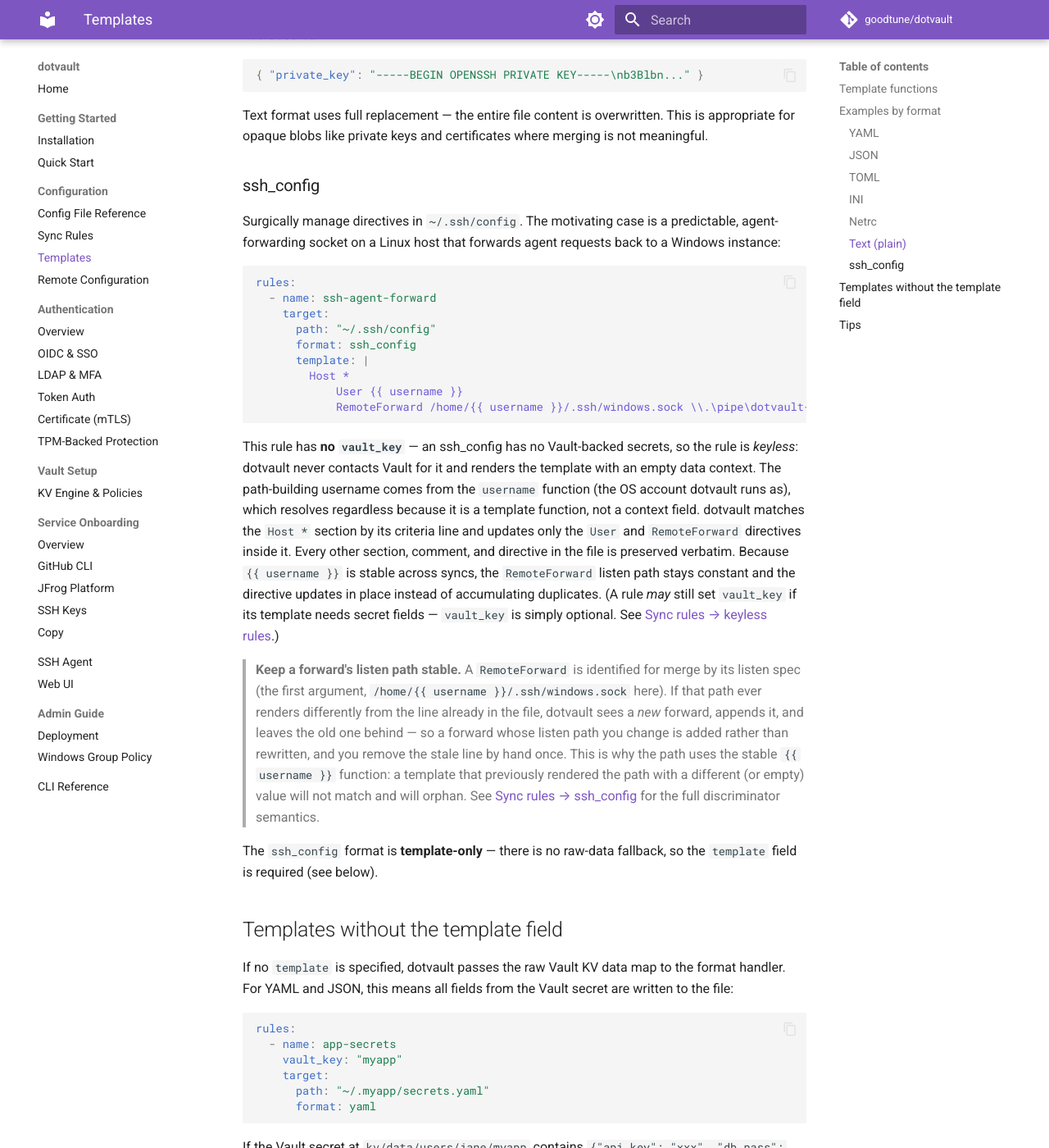
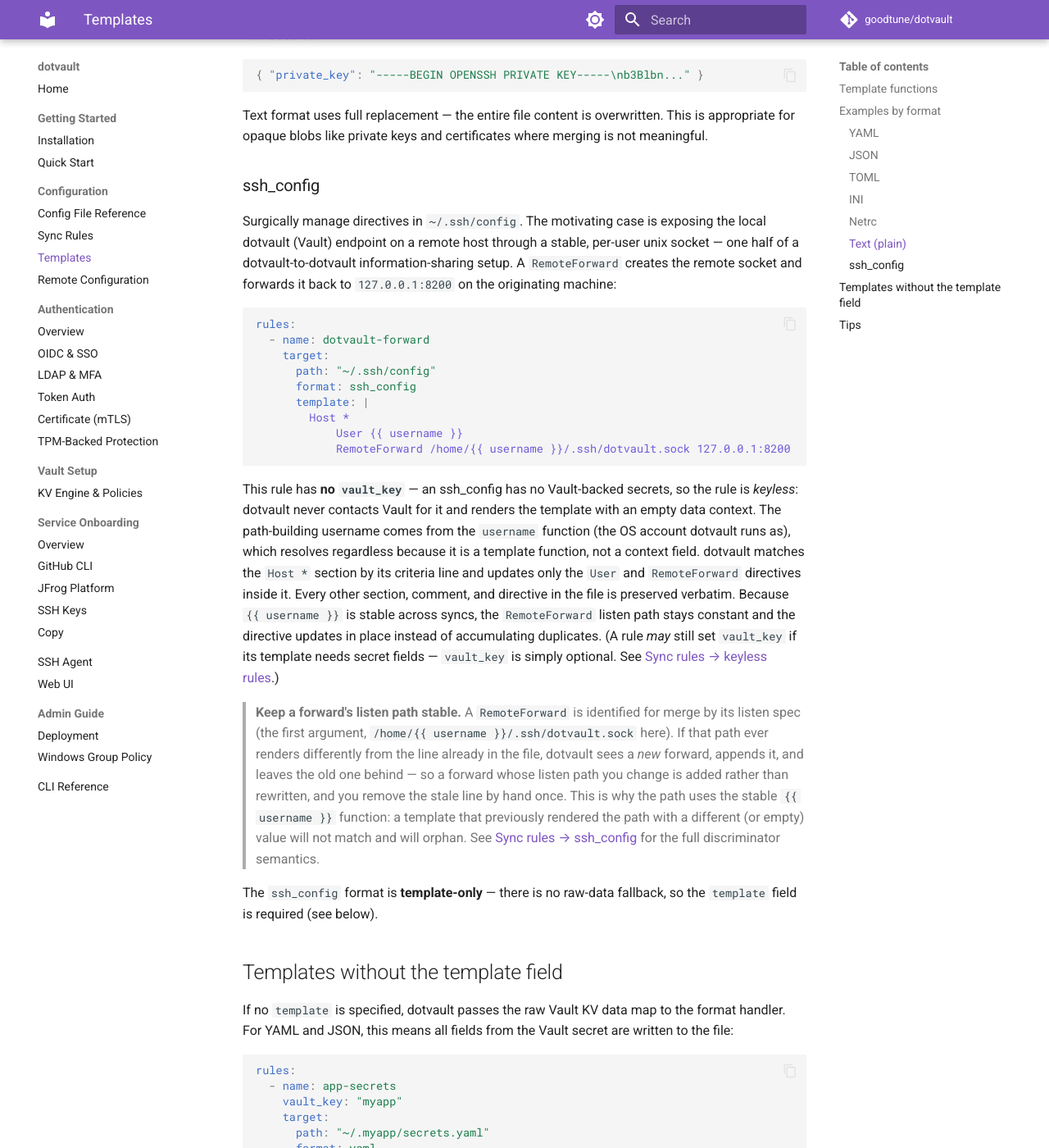
Before and after one commit to goodtune/dotvault, an MkDocs documentation site: the page built from docs/configuration/templates.md, in a window 1280 px wide and 1400 px high, scrolled down 4848 px. Shown: the whole window at 82% size. Built offline with MkDocs 1.6.1 and Material for MkDocs 9.7.7, drawn with Linux system fonts in a browser that asks for light colours; comment, search, counter and statistics services are not loaded; some of the changed text lies outside the part shown.

Commit message:
docs(ssh_config): fix invalid named-pipe RemoteForward example
A RemoteForward target must be a host:port (or unix socket), not a Windows
named pipe — the original \\.\pipe\dotvault-ssh-agent example was invalid
ssh_config. Replace it everywhere (docs, config.dev.yaml, test fixtures) with
the working form that forwards a stable per-user socket back to the local
dotvault/Vault endpoint:

    RemoteForward /home/{{ username }}/.ssh/dotvault.sock 127.0.0.1:8200

This is the dotvault-to-dotvault information-sharing use case, a refinement of
the original agent-forwarding framing. Rename the example rule to
dotvault-forward and align the generic agent.sock illustrations to
dotvault.sock for one coherent story. No production logic changes — fixtures,
comments, docs, and the dev config example only.

Co-Authored-By: Claude Opus 4.8 (1M context) <noreply@anthropic.com>
Claude-Session: https://claude.ai/code/session_012XnNQHWGig9nbX6SLHqSz8

````diff
--- a/docs/configuration/templates.md
+++ b/docs/configuration/templates.md
@@ -26,7 +26,7 @@ The `default` function follows the [Sprig](https://masterminds.github.io/sprig/)
 The `username` function returns the OS account dotvault runs as — the same identity the `kv/users/<username>/…` path layout is built from (`DOMAIN\` prefix stripped on Windows). It is a function, not a field, so it is always available regardless of the secret's contents and never collides with a secret field that happens to be named `user`. Use it to build per-user filesystem paths without storing the username in Vault:
 
 ```
-RemoteForward /home/{{ username }}/.ssh/agent.sock localhost:22
+RemoteForward /home/{{ username }}/.ssh/dotvault.sock 127.0.0.1:8200
 ```
 
 ## Examples by format
@@ -242,23 +242,23 @@ Text format uses full replacement — the entire file content is overwritten. Th
 
 ### ssh_config
 
-Surgically manage directives in `~/.ssh/config`. The motivating case is a predictable, agent-forwarding socket on a Linux host that forwards agent requests back to a Windows instance:
+Surgically manage directives in `~/.ssh/config`. The motivating case is exposing the local dotvault (Vault) endpoint on a remote host through a stable, per-user unix socket — one half of a dotvault-to-dotvault information-sharing setup. A `RemoteForward` creates the remote socket and forwards it back to `127.0.0.1:8200` on the originating machine:
 
 ```yaml
 rules:
-  - name: ssh-agent-forward
+  - name: dotvault-forward
     target:
       path: "~/.ssh/config"
       format: ssh_config
       template: |
         Host *
             User {{ username }}
-            RemoteForward /home/{{ username }}/.ssh/windows.sock \\.\pipe\dotvault-ssh-agent
+            RemoteForward /home/{{ username }}/.ssh/dotvault.sock 127.0.0.1:8200
 ```
 
 This rule has **no `vault_key`** — an ssh_config has no Vault-backed secrets, so the rule is *keyless*: dotvault never contacts Vault for it and renders the template with an empty data context. The path-building username comes from the `username` function (the OS account dotvault runs as), which resolves regardless because it is a template function, not a context field. dotvault matches the `Host *` section by its criteria line and updates only the `User` and `RemoteForward` directives inside it. Every other section, comment, and directive in the file is preserved verbatim. Because `{{ username }}` is stable across syncs, the `RemoteForward` listen path stays constant and the directive updates in place instead of accumulating duplicates. (A rule *may* still set `vault_key` if its template needs secret fields — `vault_key` is simply optional. See [Sync rules → keyless rules](sync-rules.md#rules-without-a-vault-key).)
 
-> **Keep a forward's listen path stable.** A `RemoteForward` is identified for merge by its listen spec (the first argument, `/home/{{ username }}/.ssh/windows.sock` here). If that path ever renders differently from the line already in the file, dotvault sees a *new* forward, appends it, and leaves the old one behind — so a forward whose listen path you change is added rather than rewritten, and you remove the stale line by hand once. This is why the path uses the stable `{{ username }}` function: a template that previously rendered the path with a different (or empty) value will not match and will orphan. See [Sync rules → ssh_config](sync-rules.md#ssh_config) for the full discriminator semantics.
+> **Keep a forward's listen path stable.** A `RemoteForward` is identified for merge by its listen spec (the first argument, `/home/{{ username }}/.ssh/dotvault.sock` here). If that path ever renders differently from the line already in the file, dotvault sees a *new* forward, appends it, and leaves the old one behind — so a forward whose listen path you change is added rather than rewritten, and you remove the stale line by hand once. This is why the path uses the stable `{{ username }}` function: a template that previously rendered the path with a different (or empty) value will not match and will orphan. See [Sync rules → ssh_config](sync-rules.md#ssh_config) for the full discriminator semantics.
 
 The `ssh_config` format is **template-only** — there is no raw-data fallback, so the `template` field is required (see below).
 
````
Also changed, not shown: CLAUDE.md (+1 -1 lines), config.dev.yaml (+6 -4 lines), docs/configuration/sync-rules.md (+5 -5 lines), 5 other files.
